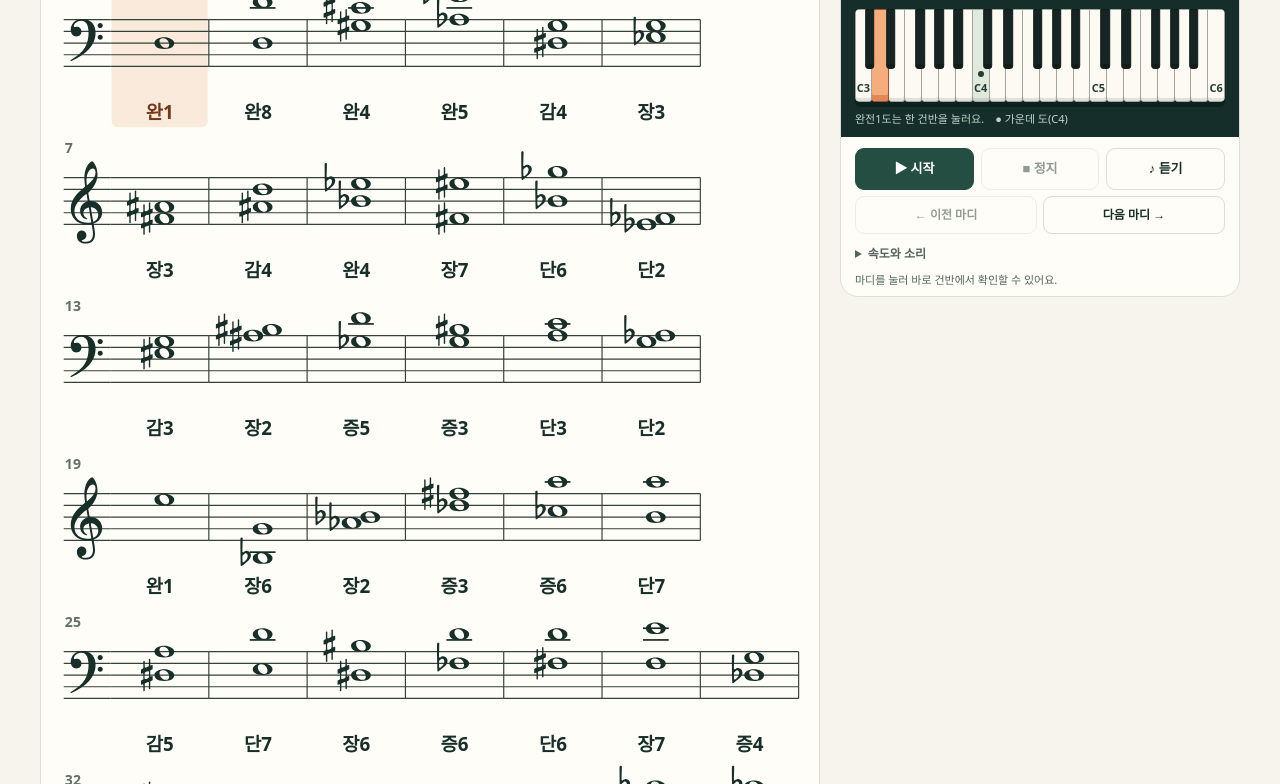
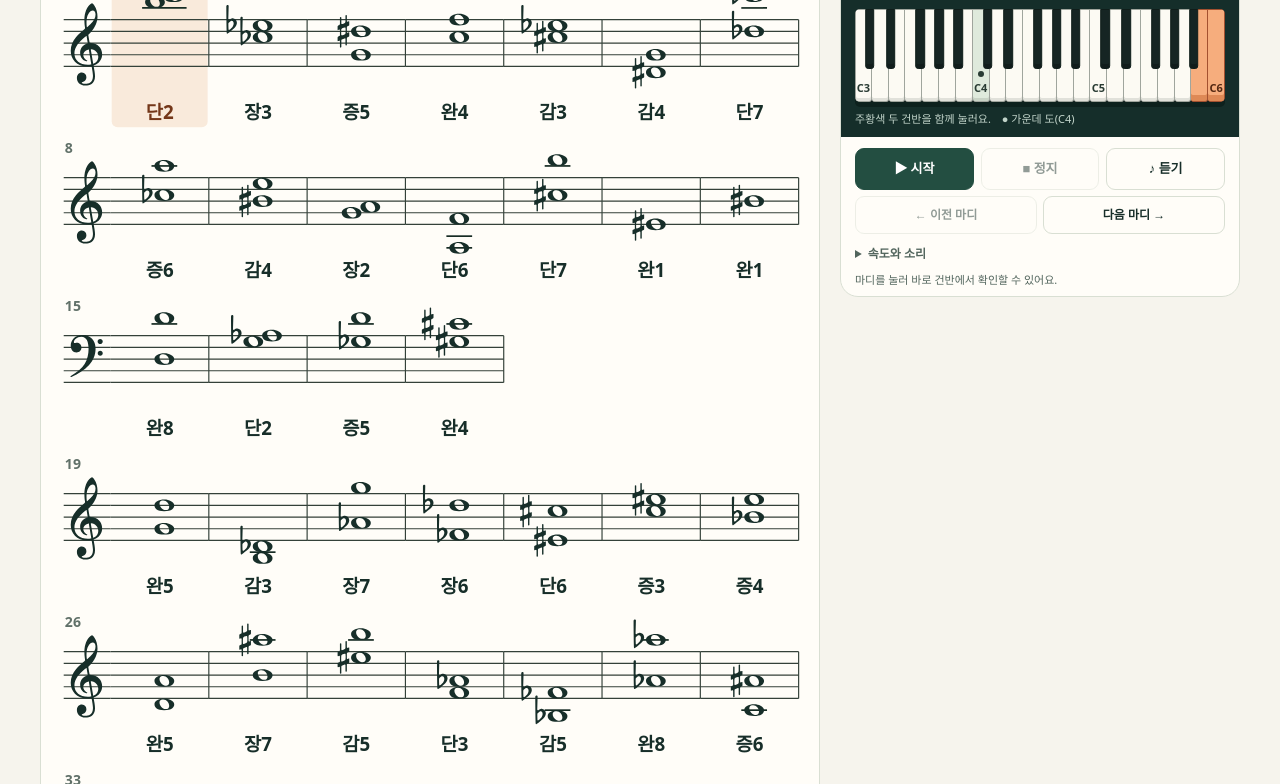
Before and after one commit to sootecc/sorisup-piano, a plain HTML site: page index.html in a window 1280 px wide. Shown: the part 361-1145 px from the top of the page. Drawn offline with Linux system fonts and the light colour scheme.

Commit message:
Show only one bass-clef line each day

```diff
--- a/index.html
+++ b/index.html
@@ -820,7 +820,7 @@ const scoreUi = Object.fromEntries([
   'score-systems','sheet-meta','print-daily','print-meta','print-systems'
 ].map(id => [id.replace('interval-', ''), byId(id)]));
 const scoreKeys = makeKeyboard(scoreUi.piano, 48, 84);
-const scoreVersion = 'c3-c6';
+const scoreVersion = 'c3-c6-one-bass-line';
 const letterNames = 'CDEFGAB';
 const koreanNotes = '도레미파솔라시';
 const lowerAccidentals = [-1, 0, 1];
@@ -877,15 +877,20 @@ function intervalExamples(type) {
 const exampleDecks = intervalDefinitions.map(intervalExamples);
 function dailyScore(date) {
   const day = Date.parse(date + 'T00:00:00Z') / 86400000;
-  const registers = [0, 1].map(register => {
-    const examples = exampleDecks.map(decks => {
-      const deck = decks[register];
-      return deck[((day % deck.length) + deck.length) % deck.length];
-    });
-    return scoreShuffle(examples, 'sorisup-sheet:' + date + ':' + register);
+  const bassDegrees = new Set(scoreShuffle(
+    intervalDefinitions.map((_, i) => i), 'sorisup-bass-selection:' + date
+  ).slice(0, 4));
+  const draw = (deck, position) => deck[((position % deck.length) + deck.length) % deck.length];
+  const bass = [];
+  const treble = [];
+  exampleDecks.forEach(([low, high], i) => {
+    treble.push(draw(high, 2 * day));
+    if (bassDegrees.has(i)) bass.push(draw(low, day));
+    else treble.push(draw(high, 2 * day + 1));
   });
-  return [0, 6, 12].flatMap((start, i) =>
-    registers.flatMap(items => items.slice(start, i === 2 ? undefined : start + 6)));
+  const upperSystems = scoreShuffle(treble, 'sorisup-treble:' + date);
+  const lowerSystem = scoreShuffle(bass, 'sorisup-bass:' + date);
+  return [...upperSystems.slice(0, 14), ...lowerSystem, ...upperSystems.slice(14)];
 }
 
 let scoreDate = '';
```
